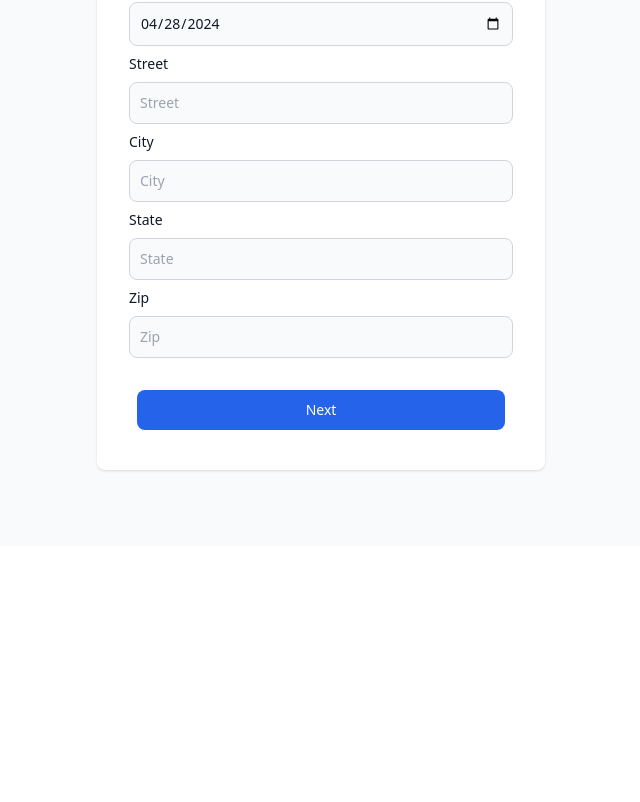
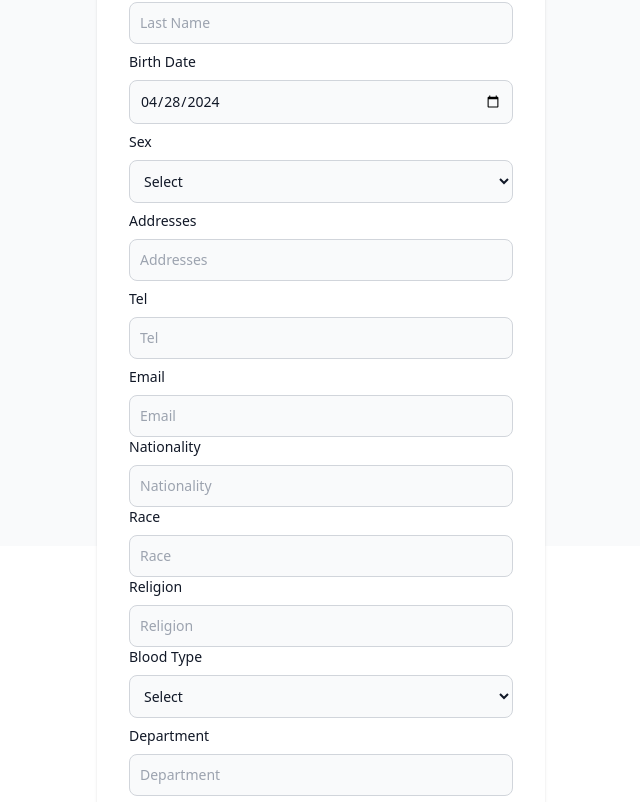
Before and after one commit to wavekanit/modmed, a React (Vite) app in the folder frontend/: page /register in a window 1280 px wide. Shown: the part 318-1120 px from the top of the page, without its empty margins (319-959 px from the left). Before the commit the page ends 864 px from the top, so only its background shows below. Built offline with nearby package versions, Linux system fonts and the light colour scheme.

Commit message:
Finish Today

```diff
--- a/frontend/src/components/pages/DocRegisPage.tsx
+++ b/frontend/src/components/pages/DocRegisPage.tsx
@@ -10,13 +10,20 @@ import { EmailRegis } from "./docRegisterStep/EmailRegis";
 type Props = {};
 
 type FormData = {
-  firstName: string;
-  lastName: string;
-  birthDate: Date;
-  street: string;
-  city: string;
-  state: string;
-  zip: string;
+  fName: string;
+  mName: string;
+  lName: string;
+  idNumber: string;
+  DOB: Date;
+  sex: string;
+  addresses: string;
+  tel: string;
+  nationality: string;
+  race: string;
+  religion: string;
+  bloodType: string;
+  department: string;
+  license_id: string;
   education: {
     degree: string;
     institute: string;
@@ -29,13 +36,20 @@ type FormData = {
 };
 
 const INITIAL_DATA: FormData = {
-  firstName: "",
-  lastName: "",
-  birthDate: new Date(),
-  street: "",
-  city: "",
-  state: "",
-  zip: "",
+  fName: "",
+  mName: "",
+  lName: "",
+  idNumber: "",
+  DOB: new Date,
+  sex: "",
+  addresses: "",
+  tel: "",
+  nationality: "",
+  race: "",
+  religion: "",
+  bloodType: "",
+  department: "",
+  license_id: "",
   education: [{ degree: "", institute: "", year: "", sepecificField: "" }],
   email: "",
   password: "",
--- a/frontend/src/components/pages/docRegisterStep/PersonalInfoRegis.tsx
+++ b/frontend/src/components/pages/docRegisterStep/PersonalInfoRegis.tsx
@@ -1,28 +1,44 @@
-import React from "react";
+import React from 'react'
 import FormWrapper from "../FormWrapper";
+import { redirect } from 'react-router-dom';
 
-type PersonalData = {
-  firstName: string;
-  lastName: string;
-  birthDate: Date;
-  street: string;
-  city: string;
-  state: string;
-  zip: string;
-};
+type PersonalInfoRegis = {
+  fName: string;
+  mName: string;
+  lName: string;
+  idNumber: string;
+  DOB: Date;
+  sex: string;
+  addresses: string;
+  tel: string;
+  email: string;
+  nationality: string;
+  race: string;
+  religion: string;
+  bloodType: string;
+  department: string;
+  license_id: string;
+}
 
-type PersonalInfoRegisProps = PersonalData & {
-  updateFields: (fields: Partial<PersonalData>) => void;
+type PersonalInfoRegisProps = PersonalInfoRegis & {
+  updateFields: (fields: Partial<PersonalInfoRegis>) => void;
 };
 
 export function PersonalInfoRegis({
-  firstName,
-  lastName,
-  birthDate,
-  street,
-  city,
-  state,
-  zip,
+  fName,
+  mName,
+  lName,
+  DOB,
+  sex,
+  addresses,
+  tel,
+  email,
+  nationality,
+  race,
+  religion,
+  bloodType,
+  department,
+  license_id,
   updateFields,
 }: PersonalInfoRegisProps) {
   return (
@@ -33,11 +49,25 @@ export function PersonalInfoRegis({
         </label>
         <input
           type="text"
-          name="firstName"
-          value={firstName}
-          onChange={(e) => updateFields({ firstName: e.target.value })}
+          name="fName"
+          value={fName}
+          onChange={(e) => updateFields({ fName: e.target.value })}
           className="bg-gray-50 border border-gray-300 text-gray-900 sm:text-sm rounded-lg focus:ring-primary-600 focus:border-primary-600 block w-full p-2.5 dark:bg-gray-700 dark:border-gray-600 dark:placeholder-gray-400 dark:text-white dark:focus:ring-blue-500 dark:focus:border-blue-500"
           placeholder="First Name"
+          required
+        />
+      </div>
+      <div className="my-2">
+        <label className="block mb-2 text-sm font-medium text-gray-900 dark:text-white">
+          Middle Name
+        </label>
+        <input
+          type="text"
+          name="mName"
+          value={mName}
+          onChange={(e) => updateFields({ mName: e.target.value })}
+          className="bg-gray-50 border border-gray-300 text-gray-900 sm:text-sm rounded-lg focus:ring-primary-600 focus:border-primary-600 block w-full p-2.5 dark:bg-gray-700 dark:border-gray-600 dark:placeholder-gray-400 dark:text-white dark:focus:ring-blue-500 dark:focus:border-blue-500"
+          placeholder="Middle Name"
           required
         />
       </div>
@@ -47,9 +77,9 @@ export function PersonalInfoRegis({
         </label>
         <input
           type="text"
-          name="lastName"
-          value={lastName}
-          onChange={(e) => updateFields({ lastName: e.target.value })}
+          name="lName"
+          value={lName}
+          onChange={(e) => updateFields({ lName: e.target.value })}
           className="bg-gray-50 border border-gray-300 text-gray-900 sm:text-sm rounded-lg focus:ring-primary-600 focus:border-primary-600 block w-full p-2.5 dark:bg-gray-700 dark:border-gray-600 dark:placeholder-gray-400 dark:text-white dark:focus:ring-blue-500 dark:focus:border-blue-500"
           placeholder="Last Name"
         />
@@ -60,64 +90,148 @@ export function PersonalInfoRegis({
         </label>
         <input
           type="date"
-          name="birthDate"
-          value={birthDate.toISOString().split("T")[0]}
+          name="DOB"
+          value={DOB.toISOString().split("T")[0]}
           onChange={(e) =>
-            updateFields({ birthDate: new Date(e.target.value) })
+            updateFields({ DOB: new Date(e.target.value) })
           }
           className="bg-gray-50 border border-gray-300 text-gray-900 sm:text-sm rounded-lg focus:ring-primary-600 focus:border-primary-600 block w-full p-2.5 dark:bg-gray-700 dark:border-gray-600 dark:placeholder-gray-400 dark:text-white dark:focus:ring-blue-500 dark:focus:border-blue-500"
         />
       </div>
       <div className="my-2">
         <label className="block mb-2 text-sm font-medium text-gray-900 dark:text-white">
-          Street
+          Sex
+        </label>
+        <select
+          className="bg-gray-50 border border-gray-300 text-gray-900 sm:text-sm rounded-lg focus:ring-primary-600 focus:border-primary-600 block w-full p-2.5 dark:bg-gray-700 dark:border-gray-600 dark:placeholder-gray-400 dark:text-white dark:focus:ring-blue-500 dark:focus:border-blue-500"
+          name="sex"
+          value={sex}
+          onChange={(e) => updateFields({ sex: e.target.value })}
+        >
+          <option value="">Select</option>
+          <option value="Male">Male</option>
+          <option value="Female">Female</option>
+        </select>
+      </div>
+      <div className="my-2">
+        <label className="block mb-2 text-sm font-medium text-gray-900 dark:text-white">
+          Addresses
         </label>
         <input
           type="text"
-          name="street"
-          value={street}
-          onChange={(e) => updateFields({ street: e.target.value })}
+          name="addresses"
+          value={addresses}
+          onChange={(e) => updateFields({ addresses: e.target.value })}
           className="bg-gray-50 border border-gray-300 text-gray-900 sm:text-sm rounded-lg focus:ring-primary-600 focus:border-primary-600 block w-full p-2.5 dark:bg-gray-700 dark:border-gray-600 dark:placeholder-gray-400 dark:text-white dark:focus:ring-blue-500 dark:focus:border-blue-500"
-          placeholder="Street"
+          placeholder="Addresses"
         />
       </div>
       <div className="my-2">
         <label className="block mb-2 text-sm font-medium text-gray-900 dark:text-white">
-          City
+          Tel
         </label>
         <input
           type="text"
-          name="city"
-          value={city}
-          onChange={(e) => updateFields({ city: e.target.value })}
+          name="tel"
+          value={tel}
+          onChange={(e) => updateFields({ tel: e.target.value })}
           className="bg-gray-50 border border-gray-300 text-gray-900 sm:text-sm rounded-lg focus:ring-primary-600 focus:border-primary-600 block w-full p-2.5 dark:bg-gray-700 dark:border-gray-600 dark:placeholder-gray-400 dark:text-white dark:focus:ring-blue-500 dark:focus:border-blue-500"
-          placeholder="City"
+          placeholder="Tel"
+        />
+      </div>
+      <div>
+        <label className="block mb-2 text-sm font-medium text-gray-900 dark:text-white">
+          Email
+        </label>
+        <input
+          type="text"
+          name="email"
+          value={email}
+          onChange={(e) => updateFields({ email: e.target.value })}
+          className="bg-gray-50 border border-gray-300 text-gray-900 sm:text-sm rounded-lg focus:ring-primary-600 focus:border-primary-600 block w-full p-2.5 dark:bg-gray-700 dark:border-gray-600 dark:placeholder-gray-400 dark:text-white dark:focus:ring-blue-500 dark:focus:border-blue-500"
+          placeholder="Email"
+        />
+      </div>
+      <div>
+        <label className="block mb-2 text-sm font-medium text-gray-900 dark:text-white">
+          Nationality
+        </label>
+        <input
+          type="text"
+          name="nationality"
+          value={nationality}
+          onChange={(e) => updateFields({ nationality: e.target.value })}
+          className="bg-gray-50 border border-gray-300 text-gray-900 sm:text-sm rounded-lg focus:ring-primary-600 focus:border-primary-600 block w-full p-2.5 dark:bg-gray-700 dark:border-gray-600 dark:placeholder-gray-400 dark:text-white dark:focus:ring-blue-500 dark:focus:border-blue-500"
+          placeholder="Nationality"
+        />
+      </div>
+      <div>
+        <label className="block mb-2 text-sm font-medium text-gray-900 dark:text-white">
+          Race
+        </label>
+        <input
+          type="text"
+          name="race"
+          value={race}
+          onChange={(e) => updateFields({ race: e.target.value })}
+          className="bg-gray-50 border border-gray-300 text-gray-900 sm:text-sm rounded-lg focus:ring-primary-600 focus:border-primary-600 block w-full p-2.5 dark:bg-gray-700 dark:border-gray-600 dark:placeholder-gray-400 dark:text-white dark:focus:ring-blue-500 dark:focus:border-blue-500"
+          placeholder="Race"
+        />
+      </div>
+      <div>
+        <label className="block mb-2 text-sm font-medium text-gray-900 dark:text-white">
+          Religion
+        </label>
+        <input
+          type="text"
+          name="religion"
+          value={religion}
+          onChange={(e) => updateFields({ religion: e.target.value })}
+          className="bg-gray-50 border border-gray-300 text-gray-900 sm:text-sm rounded-lg focus:ring-primary-600 focus:border-primary-600 block w-full p-2.5 dark:bg-gray-700 dark:border-gray-600 dark:placeholder-gray-400 dark:text-white dark:focus:ring-blue-500 dark:focus:border-blue-500"
+          placeholder="Religion"
+        />
+      </div>
+      <div>
+        <label className="block mb-2 text-sm font-medium text-gray-900 dark:text-white">
+          Blood Type
+        </label>
+        <select
+          name="blood Type"
+          value={bloodType}
+          onChange={(e) => updateFields({ bloodType: e.target.value })}
+          className="bg-gray-50 border border-gray-300 text-gray-900 sm:text-sm rounded-lg focus:ring-primary-600 focus:border-primary-600 block w-full p-2.5 dark:bg-gray-700 dark:border-gray-600 dark:placeholder-gray-400 dark:text-white dark:focus:ring-blue-500 dark:focus:border-blue-500"
+        >
+          <option value="">Select</option>
+          <option value="A">A</option>
+          <option value="B">B</option>
+          <option value="O">O</option>
+          <option value="AB">AB</option>
+        </select>
+      </div>
+      <div className="my-2">
+        <label className="block mb-2 text-sm font-medium text-gray-900 dark:text-white">
+          Department
+        </label>
+        <input
+          type="text"
+          name="department"
+          value={department}
+          onChange={(e) => updateFields({ department: e.target.value })}
+          className="bg-gray-50 border border-gray-300 text-gray-900 sm:text-sm rounded-lg focus:ring-primary-600 focus:border-primary-600 block w-full p-2.5 dark:bg-gray-700 dark:border-gray-600 dark:placeholder-gray-400 dark:text-white dark:focus:ring-blue-500 dark:focus:border-blue-500"
+          placeholder="Department"
         />
       </div>
       <div className="my-2">
         <label className="block mb-2 text-sm font-medium text-gray-900 dark:text-white">
-          State
+          License ID
         </label>
         <input
           type="text"
-          name="state"
-          value={state}
-          onChange={(e) => updateFields({ state: e.target.value })}
+          name="license_id"
+          value={license_id}
+          onChange={(e) => updateFields({ license_id: e.target.value })}
           className="bg-gray-50 border border-gray-300 text-gray-900 sm:text-sm rounded-lg focus:ring-primary-600 focus:border-primary-600 block w-full p-2.5 dark:bg-gray-700 dark:border-gray-600 dark:placeholder-gray-400 dark:text-white dark:focus:ring-blue-500 dark:focus:border-blue-500"
-          placeholder="State"
-        />
-      </div>
-      <div>
-        <label className="block mb-2 text-sm font-medium text-gray-900 dark:text-white">
-          Zip
-        </label>
-        <input
-          type="text"
-          name="zip"
-          value={zip}
-          onChange={(e) => updateFields({ zip: e.target.value })}
-          className="bg-gray-50 border border-gray-300 text-gray-900 sm:text-sm rounded-lg focus:ring-primary-600 focus:border-primary-600 block w-full p-2.5 dark:bg-gray-700 dark:border-gray-600 dark:placeholder-gray-400 dark:text-white dark:focus:ring-blue-500 dark:focus:border-blue-500"
-          placeholder="Zip"
+          placeholder="License ID"
         />
       </div>
     </FormWrapper>
--- a/frontend/src/components/pages/patientRegisterPage/PersonalInfoRegis.tsx
+++ b/frontend/src/components/pages/patientRegisterPage/PersonalInfoRegis.tsx
@@ -1,58 +1,38 @@
-//personalInfo
-
 import React from 'react'
 import FormWrapper from "../FormWrapper";
 import { redirect } from 'react-router-dom';
 
 type PersonalInfoRegis = {
-  fName: string;
-  mName: string;
-  lName: string;
+  firstName: string;
+  lastName: string;
   idNumber: string;
   DOB: Date;
   sex: string;
-  addresses: string;
+  address: string;
   tel: string;
   email: string;
   nationality: string;
   race: string;
   religion: string;
   bloodType: string;
-  department: string;
-  license_id: string;
 }
 
 type PersonalInfoRegisProps = PersonalInfoRegis & {
   updateFields: (fields: Partial<PersonalInfoRegis>) => void;
 };
 
-// const handleInputChange = (
-//   index: number,
-//   field: keyof PersonalInfoRegis[number],
-//   value: string
-// ) => {
-//   setData((prevData) => {
-//     const updatedEducation = [...prevData.education];
-//     updatedEducation[index][field] = value;
-//     return { education: updatedEducation };
-//   });
-// };
-
 export function PersonalInfoRegis({
-  fName,
-  mName,
-  lName,
+  firstName,
+  lastName,
   DOB,
   sex,
-  addresses,
+  address,
   tel,
   email,
   nationality,
   race,
   religion,
   bloodType,
-  department,
-  license_id,
   updateFields,
 }: PersonalInfoRegisProps) {
   return (
@@ -63,25 +43,11 @@ export function PersonalInfoRegis({
         </label>
         <input
           type="text"
-          name="fName"
-          value={fName}
-          onChange={(e) => updateFields({ fName: e.target.value })}
+          name="firstName"
+          value={firstName}
+          onChange={(e) => updateFields({ firstName: e.target.value })}
           className="bg-gray-50 border border-gray-300 text-gray-900 sm:text-sm rounded-lg focus:ring-primary-600 focus:border-primary-600 block w-full p-2.5 dark:bg-gray-700 dark:border-gray-600 dark:placeholder-gray-400 dark:text-white dark:focus:ring-blue-500 dark:focus:border-blue-500"
           placeholder="First Name"
-          required
-        />
-      </div>
-      <div className="my-2">
-        <label className="block mb-2 text-sm font-medium text-gray-900 dark:text-white">
-          Middle Name
-        </label>
-        <input
-          type="text"
-          name="mName"
-          value={mName}
-          onChange={(e) => updateFields({ mName: e.target.value })}
-          className="bg-gray-50 border border-gray-300 text-gray-900 sm:text-sm rounded-lg focus:ring-primary-600 focus:border-primary-600 block w-full p-2.5 dark:bg-gray-700 dark:border-gray-600 dark:placeholder-gray-400 dark:text-white dark:focus:ring-blue-500 dark:focus:border-blue-500"
-          placeholder="Middle Name"
           required
         />
       </div>
@@ -91,9 +57,9 @@ export function PersonalInfoRegis({
         </label>
         <input
           type="text"
-          name="lName"
-          value={lName}
-          onChange={(e) => updateFields({ lName: e.target.value })}
+          name="lastName"
+          value={lastName}
+          onChange={(e) => updateFields({ lastName: e.target.value })}
           className="bg-gray-50 border border-gray-300 text-gray-900 sm:text-sm rounded-lg focus:ring-primary-600 focus:border-primary-600 block w-full p-2.5 dark:bg-gray-700 dark:border-gray-600 dark:placeholder-gray-400 dark:text-white dark:focus:ring-blue-500 dark:focus:border-blue-500"
           placeholder="Last Name"
         />
@@ -104,7 +70,7 @@ export function PersonalInfoRegis({
         </label>
         <input
           type="date"
-          name="DOB"
+          name="birthDate"
           value={DOB.toISOString().split("T")[0]}
           onChange={(e) =>
             updateFields({ DOB: new Date(e.target.value) })
@@ -116,28 +82,26 @@ export function PersonalInfoRegis({
         <label className="block mb-2 text-sm font-medium text-gray-900 dark:text-white">
           Sex
         </label>
-        <select
-          className="bg-gray-50 border border-gray-300 text-gray-900 sm:text-sm rounded-lg focus:ring-primary-600 focus:border-primary-600 block w-full p-2.5 dark:bg-gray-700 dark:border-gray-600 dark:placeholder-gray-400 dark:text-white dark:focus:ring-blue-500 dark:focus:border-blue-500"
-          name="sex"
+        <input
+          type="text"
+          name="Sex"
           value={sex}
           onChange={(e) => updateFields({ sex: e.target.value })}
-        >
-          <option value="">Select</option>
-          <option value="Male">Male</option>
-          <option value="Female">Female</option>
-        </select>
+          className="bg-gray-50 border border-gray-300 text-gray-900 sm:text-sm rounded-lg focus:ring-primary-600 focus:border-primary-600 block w-full p-2.5 dark:bg-gray-700 dark:border-gray-600 dark:placeholder-gray-400 dark:text-white dark:focus:ring-blue-500 dark:focus:border-blue-500"
+          placeholder="Sex"
+        />
       </div>
       <div className="my-2">
         <label className="block mb-2 text-sm font-medium text-gray-900 dark:text-white">
-          Addresses
+          Adress
         </label>
         <input
           type="text"
-          name="addresses"
-          value={addresses}
-          onChange={(e) => updateFields({ addresses: e.target.value })}
+          name="Adress"
+          value={address}
+          onChange={(e) => updateFields({ address: e.target.value })}
           className="bg-gray-50 border border-gray-300 text-gray-900 sm:text-sm rounded-lg focus:ring-primary-600 focus:border-primary-600 block w-full p-2.5 dark:bg-gray-700 dark:border-gray-600 dark:placeholder-gray-400 dark:text-white dark:focus:ring-blue-500 dark:focus:border-blue-500"
-          placeholder="Addresses"
+          placeholder="Address"
         />
       </div>
       <div className="my-2">
@@ -146,11 +110,11 @@ export function PersonalInfoRegis({
         </label>
         <input
           type="text"
-          name="tel"
+          name="Tel"
           value={tel}
           onChange={(e) => updateFields({ tel: e.target.value })}
           className="bg-gray-50 border border-gray-300 text-gray-900 sm:text-sm rounded-lg focus:ring-primary-600 focus:border-primary-600 block w-full p-2.5 dark:bg-gray-700 dark:border-gray-600 dark:placeholder-gray-400 dark:text-white dark:focus:ring-blue-500 dark:focus:border-blue-500"
-          placeholder="Tel"
+          placeholder="State"
         />
       </div>
       <div>
@@ -159,7 +123,7 @@ export function PersonalInfoRegis({
         </label>
         <input
           type="text"
-          name="email"
+          name="Email"
           value={email}
           onChange={(e) => updateFields({ email: e.target.value })}
           className="bg-gray-50 border border-gray-300 text-gray-900 sm:text-sm rounded-lg focus:ring-primary-600 focus:border-primary-600 block w-full p-2.5 dark:bg-gray-700 dark:border-gray-600 dark:placeholder-gray-400 dark:text-white dark:focus:ring-blue-500 dark:focus:border-blue-500"
@@ -172,7 +136,7 @@ export function PersonalInfoRegis({
         </label>
         <input
           type="text"
-          name="nationality"
+          name="Nationality"
           value={nationality}
           onChange={(e) => updateFields({ nationality: e.target.value })}
           className="bg-gray-50 border border-gray-300 text-gray-900 sm:text-sm rounded-lg focus:ring-primary-600 focus:border-primary-600 block w-full p-2.5 dark:bg-gray-700 dark:border-gray-600 dark:placeholder-gray-400 dark:text-white dark:focus:ring-blue-500 dark:focus:border-blue-500"
@@ -185,7 +149,7 @@ export function PersonalInfoRegis({
         </label>
         <input
           type="text"
-          name="race"
+          name="Race"
           value={race}
           onChange={(e) => updateFields({ race: e.target.value })}
           className="bg-gray-50 border border-gray-300 text-gray-900 sm:text-sm rounded-lg focus:ring-primary-600 focus:border-primary-600 block w-full p-2.5 dark:bg-gray-700 dark:border-gray-600 dark:placeholder-gray-400 dark:text-white dark:focus:ring-blue-500 dark:focus:border-blue-500"
@@ -198,7 +162,7 @@ export function PersonalInfoRegis({
         </label>
         <input
           type="text"
-          name="religion"
+          name="Religion"
           value={religion}
           onChange={(e) => updateFields({ religion: e.target.value })}
           className="bg-gray-50 border border-gray-300 text-gray-900 sm:text-sm rounded-lg focus:ring-primary-600 focus:border-primary-600 block w-full p-2.5 dark:bg-gray-700 dark:border-gray-600 dark:placeholder-gray-400 dark:text-white dark:focus:ring-blue-500 dark:focus:border-blue-500"
@@ -209,43 +173,13 @@ export function PersonalInfoRegis({
         <label className="block mb-2 text-sm font-medium text-gray-900 dark:text-white">
           Blood Type
         </label>
-        <select
-          name="blood Type"
+        <input
+          type="text"
+          name="Blood Type"
           value={bloodType}
           onChange={(e) => updateFields({ bloodType: e.target.value })}
           className="bg-gray-50 border border-gray-300 text-gray-900 sm:text-sm rounded-lg focus:ring-primary-600 focus:border-primary-600 block w-full p-2.5 dark:bg-gray-700 dark:border-gray-600 dark:placeholder-gray-400 dark:text-white dark:focus:ring-blue-500 dark:focus:border-blue-500"
-        >
-          <option value="">Select</option>
-          <option value="A">A</option>
-          <option value="B">B</option>
-          <option value="O">O</option>
-          <option value="AB">AB</option>
-        </select>
-      </div>
-      <div className="my-2">
-        <label className="block mb-2 text-sm font-medium text-gray-900 dark:text-white">
-          Department
-        </label>
-        <input
-          type="text"
-          name="department"
-          value={department}
-          onChange={(e) => updateFields({ department: e.target.value })}
-          className="bg-gray-50 border border-gray-300 text-gray-900 sm:text-sm rounded-lg focus:ring-primary-600 focus:border-primary-600 block w-full p-2.5 dark:bg-gray-700 dark:border-gray-600 dark:placeholder-gray-400 dark:text-white dark:focus:ring-blue-500 dark:focus:border-blue-500"
-          placeholder="Department"
-        />
-      </div>
-      <div className="my-2">
-        <label className="block mb-2 text-sm font-medium text-gray-900 dark:text-white">
-          License ID
-        </label>
-        <input
-          type="text"
-          name="license_id"
-          value={license_id}
-          onChange={(e) => updateFields({ license_id: e.target.value })}
-          className="bg-gray-50 border border-gray-300 text-gray-900 sm:text-sm rounded-lg focus:ring-primary-600 focus:border-primary-600 block w-full p-2.5 dark:bg-gray-700 dark:border-gray-600 dark:placeholder-gray-400 dark:text-white dark:focus:ring-blue-500 dark:focus:border-blue-500"
-          placeholder="License ID"
+          placeholder="Blood Type"
         />
       </div>
     </FormWrapper>
```
